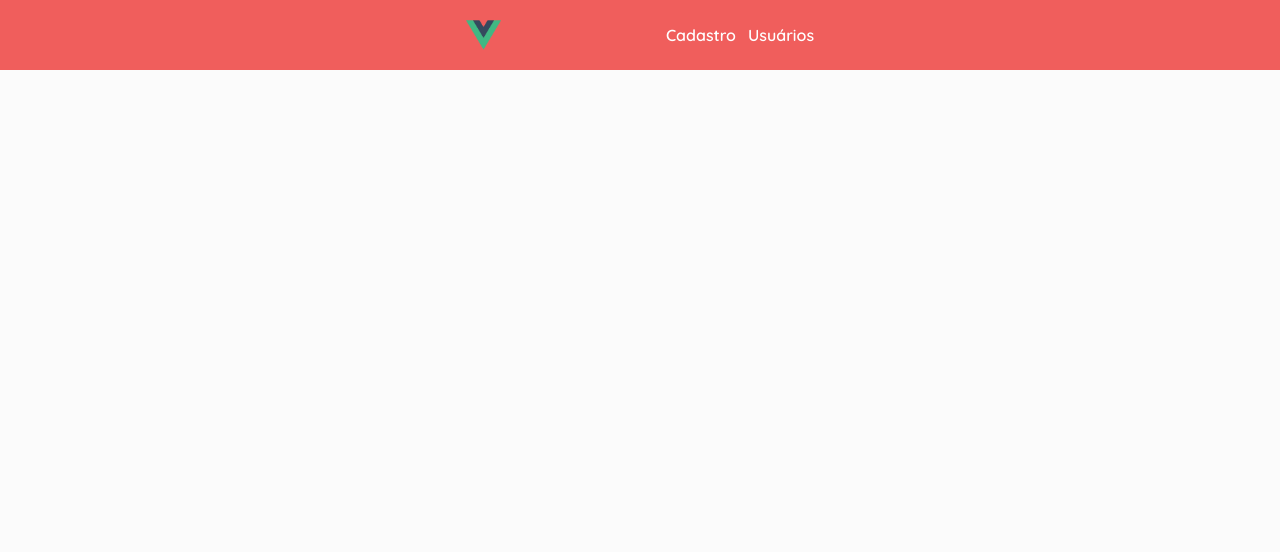
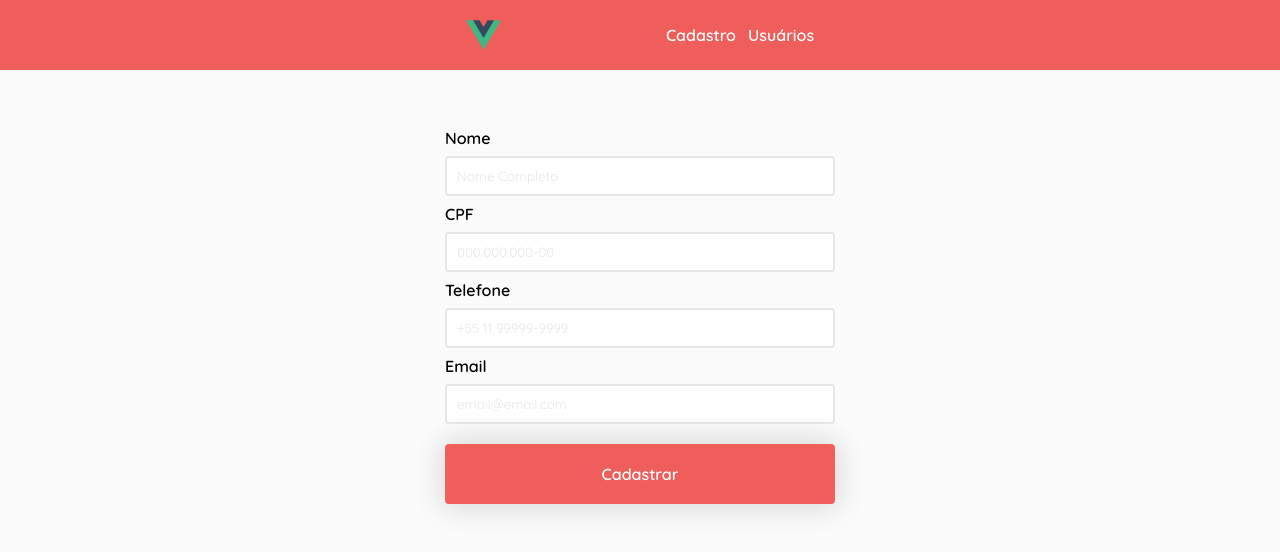
Before and after one commit to leticiafrontend/register-vue, a Vue app: page / in a window 1280 px wide. Shown: the top 552 px of the page. Built offline with nearby package versions, Linux system fonts and the light colour scheme.

Commit message:
:lipstick: - Creating register page and form register component

```diff
--- /dev/null
+++ b/src/components/FormRegister.vue
@@ -0,0 +1,86 @@
+<template>
+  <div class="register">
+    <form>
+        <label for="name">Nome</label>
+        <input name="name" type="text" placeholder="Nome Completo">
+        <label for="cpf">CPF</label>
+        <input name="cpf" type="text" placeholder="000.000.000-00">
+        <label for="phone">Telefone</label>
+        <input name="phone" type="text" placeholder="+55 11 99999-9999">
+        <label for="email">Email</label>
+        <input name="email" type="text" placeholder="email@email.com">
+        <button type="submit">Cadastrar</button>
+      </form>
+  </div>
+</template>
+
+<script>
+export default {
+  name: 'FormRegister'
+}
+</script>
+
+<style scoped>
+
+form{
+  display: flex;
+  flex-direction: column;
+}
+
+form label{
+  margin: 8px 0;
+  font-weight: 600;
+}
+
+form input{
+  padding: 10px;
+  border-radius: 4px;
+  border: 2px solid #E7E7E7;
+}
+
+form input:focus{
+  border: 2px solid #A0D2DD !important;
+}
+
+form input::-webkit-input-placeholder {
+  color: #E7E7E7;
+}
+
+form input:-moz-placeholder { /* Firefox 18- */
+  color: #E7E7E7;
+}
+
+form input::-moz-placeholder {  /* Firefox 19+ */
+  color: #E7E7E7;
+}
+
+form input:-ms-input-placeholder {
+  color: #E7E7E7;
+}
+
+form button{
+  margin: 20px 0;
+  border: none;
+  background-color: #F05E5C;
+  border-radius: 4px;
+  color: #fff;
+  font-size: 16px;
+  padding: 20px 0;
+  box-shadow: 0px 0px 30px 4px rgb(0 0 0 / 14%);
+  font-weight: 600;
+  cursor: pointer;
+  transition: background-color .4s ease-in-out;
+}
+
+form button:hover{
+  background-color: #C25151;
+  box-shadow: 0px 0px 30px 4px rgb(0 0 0 / 20%);
+}
+
+form input.error{
+  padding: 10px;
+  background-color: #FDEFEE;
+  border: 2px solid #C25151;
+}
+
+</style>
--- a/src/views/Register.vue
+++ b/src/views/Register.vue
@@ -0,0 +1,18 @@
+<template>
+  <div class="register">
+    <FormRegister />
+  </div>
+</template>
+
+<script>
+
+import FormRegister from '@/components/FormRegister.vue'
+
+export default {
+  name: 'Register',
+  components: {
+    FormRegister
+  }
+}
+
+</script>
```
